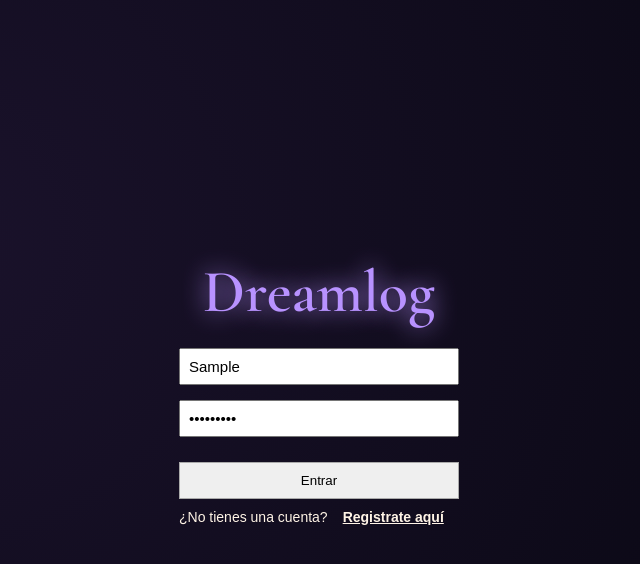
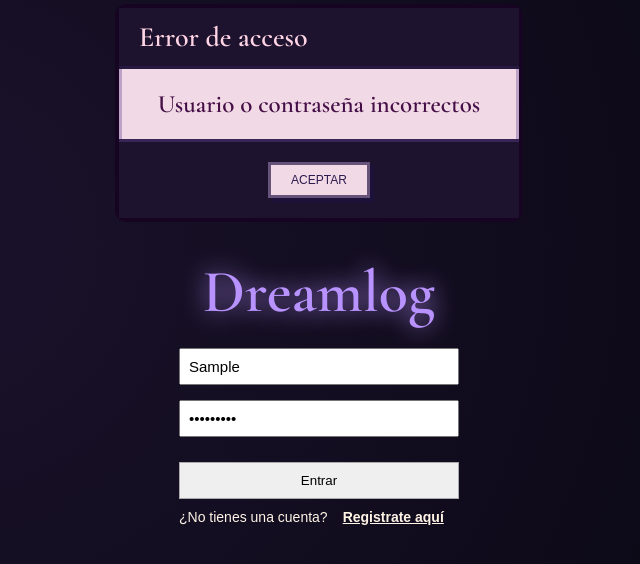
Before and after one commit to ari-pz/dreamlog, a plain HTML site: page frontend/login.html in a window 1280 px wide. Both pictures are taken after typing "Sample", "Sample123" into the empty fields and a click on the button "Entrar". Shown: the whole page, without its empty margins (321-961 px from the left). Drawn offline with nearby package versions, Linux system fonts and the light colour scheme; no server answers.

Commit message:
Agrego modal al login

```diff
--- a/frontend/css/login-register.css
+++ b/frontend/css/login-register.css
@@ -132,7 +132,7 @@ body {
 }
 
 .modal-card {
-  width: 600px;
+  width: 400px;
   border: 4px solid #160221de;
   border-radius: 12px;
   background: #1e132e;
--- a/frontend/login.html
+++ b/frontend/login.html
@@ -29,10 +29,38 @@
     </form>
   </div>
 
-
+  <div class="modal" id="modal-resultado">
+    <div class="modal-background"></div>
+    <div class="modal-card">
+      <header class="modal-card-head">
+        <p class="modal-card-title" id="modal-titulo"></p>
+      </header>
+      <section class="modal-card-body" id="modal-mensaje"></section>
+      <footer class="modal-card-foot">
+        <button class="button is-success" id="btn-aceptar">Aceptar</button>
+      </footer>
+    </div>
+  </div>
 
 
   <script>
+  const modal = document.getElementById('modal-resultado');
+  const modalTitulo = document.getElementById('modal-titulo');
+  const modalMensaje = document.getElementById('modal-mensaje');
+  const btnAceptar = document.getElementById('btn-aceptar');
+
+  function mostrarModal(titulo, mensaje) {
+    modalTitulo.textContent = titulo;
+    modalMensaje.textContent = mensaje;
+    modal.classList.add('is-active');
+  }
+
+  function cerrarModal() {
+    modal.classList.remove('is-active');
+  }
+
+  btnAceptar.addEventListener('click', cerrarModal);
+
     document.getElementById("loginForm").addEventListener("submit", async (e) => {
       e.preventDefault();
 
@@ -40,7 +68,7 @@
       const password = document.getElementById("password").value;
 
       if (!username || !password) {
-        alert("Por favor completa todos los campos");
+        mostrarModal("Faltan datos", "Por favor completa todos los campos");
         return;
       }
 
@@ -56,7 +84,6 @@
       if (res.status === 200) {
         const data = await res.json();
 
-        // Guardar usuario en LocalStorage
         localStorage.setItem("loggedUser", JSON.stringify({
           user_id: data.user.user_id,
           username: data.user.username
@@ -65,7 +92,7 @@
         window.location.href = "/inicio";
 
       } else {
-        alert("Usuario o contraseña incorrectos");
+        mostrarModal("Error de acceso", "Usuario o contraseña incorrectos");
       }
     });
   </script>
```
